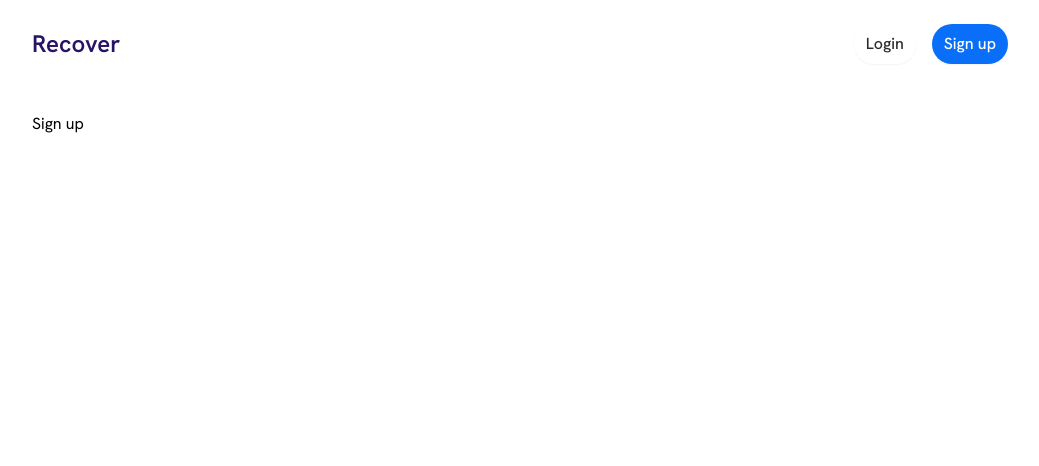
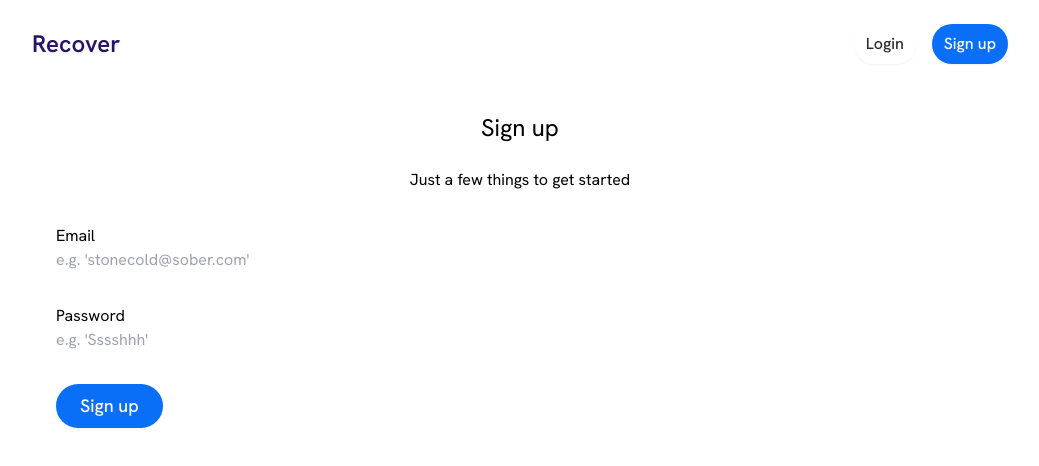
Before and after one commit to dominicva/recover-test, a Next.js app: page /signup in a window 1280 px wide. Shown: the top 466 px of the page, without its empty margins (120-1159 px from the left). Built offline with nearby package versions, Linux system fonts and the light colour scheme.

Commit message:
feat: add reusable Flex components

```diff
--- a/app/(auth)/login/page.tsx
+++ b/app/(auth)/login/page.tsx
@@ -1,7 +1,10 @@
+import Login from '@/components/auth/Login';
+
 export default function LoginPage() {
   return (
     <>
-      <h1>Login</h1>
+      <h2 className="text-center text-2xl">Login</h2>
+      <Login />
     </>
   );
 }
--- a/app/(auth)/signup/page.tsx
+++ b/app/(auth)/signup/page.tsx
@@ -1,7 +1,10 @@
+import Signup from '@/components/auth/Signup';
+
 export default function SignupPage() {
   return (
     <>
-      <h1>Sign up</h1>
+      <h2 className="text-center text-2xl">Sign up</h2>
+      <Signup />
     </>
   );
 }
--- /dev/null
+++ b/app/api/auth/[...nextauth]/route.ts
@@ -0,0 +1,5 @@
+import { authOptions } from '@/lib/auth';
+import NextAuth from 'next-auth';
+
+const handler = NextAuth(authOptions);
+export { handler as GET, handler as POST };
--- a/app/layout.tsx
+++ b/app/layout.tsx
@@ -2,6 +2,7 @@ import './globals.css';
 import { Hanken_Grotesk } from 'next/font/google';
 import Header from '@/components/Header';
 import type { Metadata } from 'next';
+import { NextAuthProvider } from './providers';
 
 const hankenGrotesk = Hanken_Grotesk({ subsets: ['latin'] });
 
@@ -18,8 +19,10 @@ export default function RootLayout({
   return (
     <html lang="en">
       <body className={hankenGrotesk.className}>
-        <Header />
-        {children}
+        <NextAuthProvider>
+          <Header />
+          {children}
+        </NextAuthProvider>
       </body>
     </html>
   );
--- /dev/null
+++ b/app/providers.tsx
@@ -0,0 +1,11 @@
+'use client';
+
+import { SessionProvider } from 'next-auth/react';
+
+type Props = {
+  children?: React.ReactNode;
+};
+
+export const NextAuthProvider = ({ children }: Props) => {
+  return <SessionProvider>{children}</SessionProvider>;
+};
--- a/components/Container.tsx
+++ b/components/Container.tsx
@@ -10,7 +10,7 @@ export default function SectionContainer({
   children,
 }: SectionContainerProps) {
   return (
-    <Component className={`mx-auto max-w-5xl p-6 ${className}`}>
+    <Component className={`mx-auto max-w-5xl p-6 ${className ?? ''}`.trim()}>
       {children}
     </Component>
   );
--- /dev/null
+++ b/components/Flex.tsx
@@ -0,0 +1,31 @@
+export function FlexRow({
+  as: Component = 'div',
+  children,
+  className,
+}: {
+  as?: React.ElementType;
+  children: React.ReactNode;
+  className?: string;
+}) {
+  return (
+    <Component className={`flex flex-row ${className ?? ''}`.trim()}>
+      {children}
+    </Component>
+  );
+}
+
+export function FlexCol({
+  as: Component = 'div',
+  children,
+  className,
+}: {
+  as?: React.ElementType;
+  children: React.ReactNode;
+  className?: string;
+}) {
+  return (
+    <Component className={`flex flex-col ${className ?? ''}`.trim()}>
+      {children}
+    </Component>
+  );
+}
--- a/components/Hero.tsx
+++ b/components/Hero.tsx
@@ -1,4 +1,5 @@
 import Link from 'next/link';
+import { FlexCol } from './Flex';
 import Button from './buttons/Button';
 import Container from './Container';
 
@@ -6,7 +7,7 @@ export default function Hero() {
   return (
     <section className="h-screen bg-off-white">
       <Container className="py-12 sm:py-20">
-        <hgroup className="mb-10 flex flex-col gap-6 text-off-black">
+        <FlexCol as="hgroup" className="mb-10 gap-6 text-off-black">
           <h2 className="max-w-[20rem] text-4xl font-semibold">
             Get a helping hand with your recovery
           </h2>
@@ -14,7 +15,7 @@ export default function Hero() {
             Journal and receive gentle advice from your AI recovery helper.
             Visualize and celebrate your progress.
           </p>
-        </hgroup>
+        </FlexCol>
         <Link href="/signup">
           <Button
             intent="primary"
--- /dev/null
+++ b/components/auth/Login.tsx
@@ -0,0 +1,11 @@
+'use client';
+
+export default function Login() {
+  return (
+    <form>
+      <input type="text" placeholder="Username" />
+      <input type="password" placeholder="Password" />
+      <button type="submit">Login</button>
+    </form>
+  );
+}
--- /dev/null
+++ b/components/auth/Signup.tsx
@@ -0,0 +1,44 @@
+'use client';
+
+import Container from '../Container';
+import { FlexCol } from '../Flex';
+import Button from '../buttons/Button';
+
+export default function Signup() {
+  return (
+    <Container>
+      <form>
+        <fieldset>
+          <FlexCol className="gap-8">
+            <legend className="text-center">
+              Just a few things to get started
+            </legend>
+            <FlexCol>
+              <label htmlFor="email">Email</label>
+              <input
+                id="email"
+                name="email"
+                type="email"
+                placeholder="e.g. 'stonecold@sober.com'"
+                autoComplete="username"
+              />
+            </FlexCol>
+            <FlexCol>
+              <label htmlFor="password">Password</label>
+              <input
+                id="password"
+                name="password"
+                type="password"
+                placeholder="e.g. 'Sssshhh'"
+                autoComplete="new-password"
+              />
+            </FlexCol>
+          </FlexCol>
+        </fieldset>
+        <Button type="submit" className="mt-8">
+          Sign up
+        </Button>
+      </form>
+    </Container>
+  );
+}
--- /dev/null
+++ b/lib/auth.ts
@@ -0,0 +1,11 @@
+import Google from 'next-auth/providers/google';
+import type { NextAuthOptions } from 'next-auth';
+
+export const authOptions: NextAuthOptions = {
+  providers: [
+    Google({
+      clientId: process.env.GOOGLE_CLIENT_ID!,
+      clientSecret: process.env.GOOGLE_CLIENT_SECRET!,
+    }),
+  ],
+};
--- a/package.json
+++ b/package.json
@@ -20,6 +20,7 @@
     "eslint": "8.45.0",
     "eslint-config-next": "13.4.10",
     "next": "13.4.10",
+    "next-auth": "^4.22.1",
     "postcss": "8.4.26",
     "react": "18.2.0",
     "react-dom": "18.2.0",
```
Also changed, not shown: 1 other file (tests, documents, lock files or other folders).
